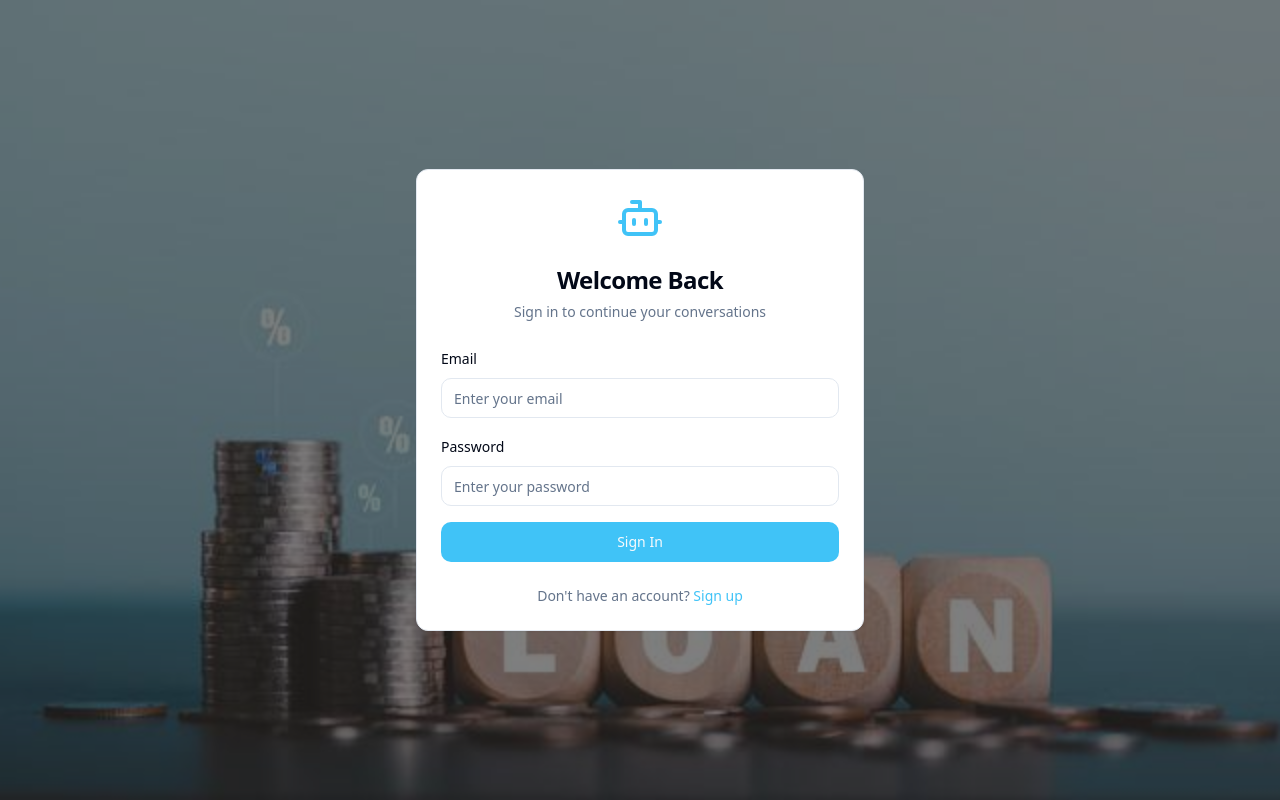
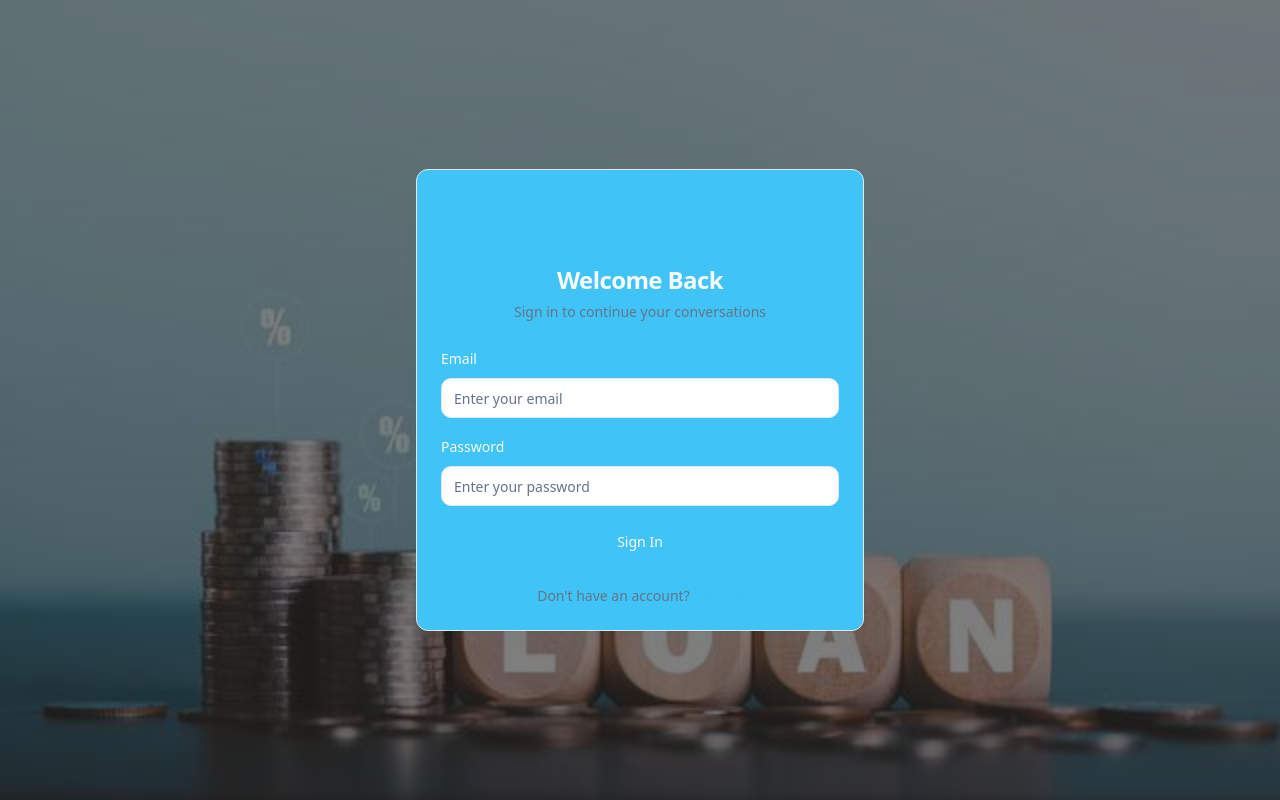
Before and after one commit to giripriyans/audio-text-buddy, a React (Vite) app: page /login in a window 1280 px wide. Built offline with nearby package versions, Linux system fonts and the light colour scheme.

Commit message:
Change login box background color
Set the background color of the login box to blue.

```diff
--- a/src/index.css
+++ b/src/index.css
@@ -11,8 +11,8 @@ All colors MUST be HSL.
     --background: 0 0% 100%;
     --foreground: 222.2 84% 4.9%;
 
-    --card: 0 0% 100%;
-    --card-foreground: 222.2 84% 4.9%;
+    --card: 197 92% 61%;
+    --card-foreground: 210 40% 98%;
 
     --popover: 0 0% 100%;
     --popover-foreground: 222.2 84% 4.9%;
```
